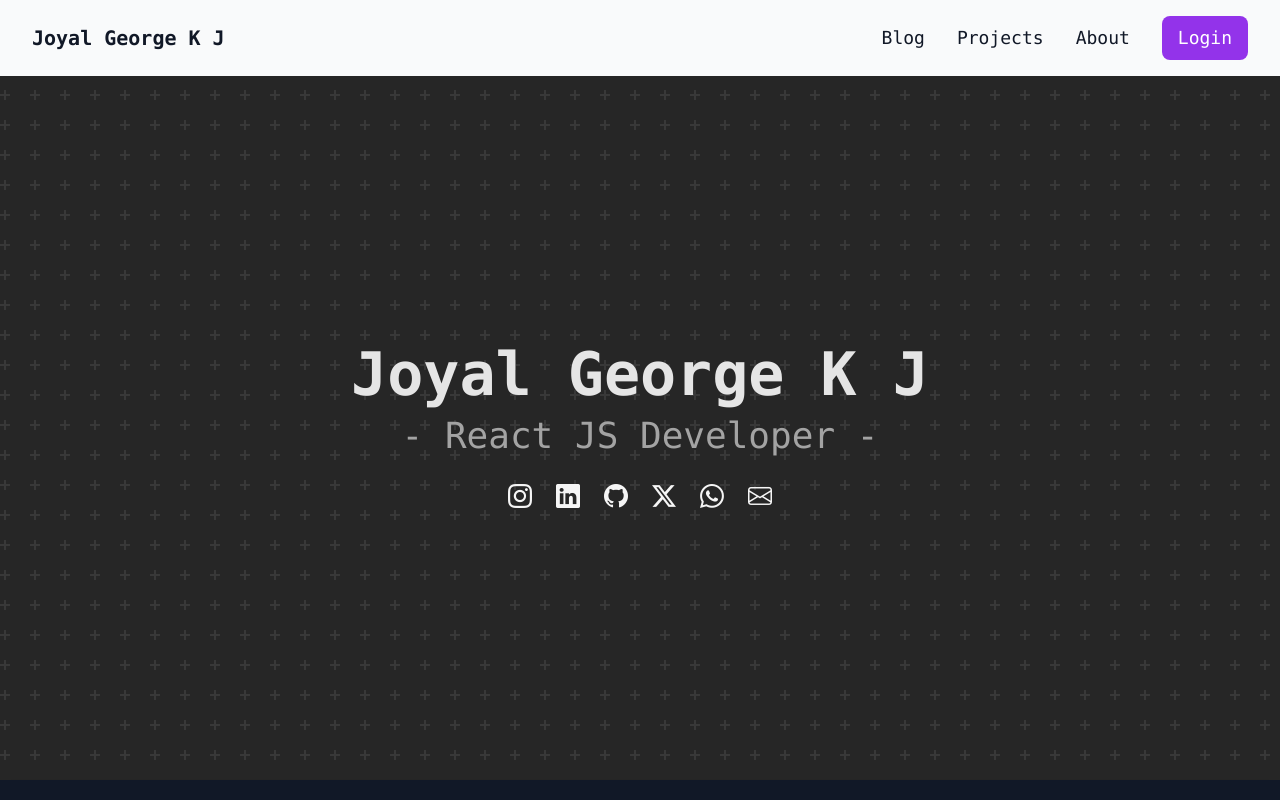
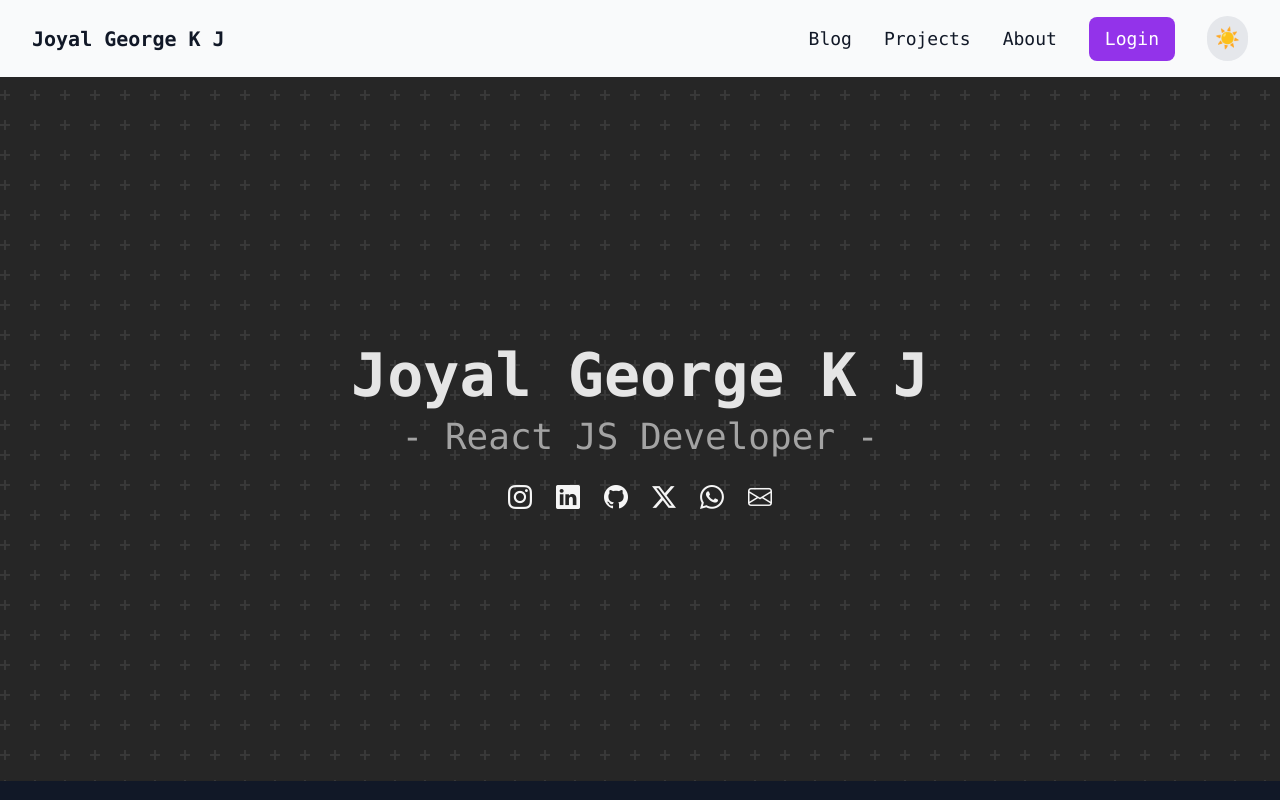
Before and after one commit to Joyal-George-KJ/portfolio, a React (Vite) app: page / in a window 1280 px wide. Shown: the top 800 px of the page. Built offline with nearby package versions, Linux system fonts and the light colour scheme.

Commit message:
Theme Toggle Comming along!

```diff
--- a/index.html
+++ b/index.html
@@ -51,7 +51,7 @@
         />
     </head>
 
-    <body>
+    <body class="dark:bg-neutral-800 bg-neutral-200">
         <div
             id="root"
             style="
--- a/src/components/Header.jsx
+++ b/src/components/Header.jsx
@@ -1,5 +1,6 @@
 import React, { useState, useEffect } from "react";
 import { Link } from "react-router-dom";
+import ThemeToggle from "./ThemeToggle";
 
 function Header() {
     const [toggle, setToggle] = useState(false);
@@ -100,6 +101,9 @@ function Header() {
                                 Login
                             </button>
                         </li>
+                        <li className="cursor-pointer">
+                            <ThemeToggle />
+                        </li>
                     </ul>
                 )}
 
--- /dev/null
+++ b/src/components/ThemeToggle.jsx
@@ -0,0 +1,44 @@
+// ThemeToggle.js
+import React, { useEffect, useState } from 'react';
+
+const ThemeToggle = () => {
+  const [isDarkMode, setIsDarkMode] = useState(false);
+
+  useEffect(() => {
+    const savedTheme = localStorage.getItem('theme');
+    if (savedTheme === 'dark') {
+      setIsDarkMode(true);
+      document.documentElement.classList.add('dark');
+    } else {
+      setIsDarkMode(false);
+      document.documentElement.classList.remove('dark');
+    }
+  }, []);
+
+  const toggleTheme = () => {
+    setIsDarkMode(!isDarkMode);
+    if (!isDarkMode) {
+      localStorage.setItem('theme', 'dark');
+      document.documentElement.classList.add('dark');
+    } else {
+      localStorage.setItem('theme', 'light');
+      document.documentElement.classList.remove('dark');
+    }
+  };
+
+  return (
+    <button
+      onClick={toggleTheme}
+      className="p-2 rounded-full bg-gray-200 dark:bg-gray-700 hover:bg-gray-300 dark:hover:bg-gray-600 transition-colors duration-300"
+      aria-label="Toggle Theme"
+    >
+      {isDarkMode ? (
+        <span className="text-xl">🌙</span> // Moon icon for dark mode
+      ) : (
+        <span className="text-xl">☀️</span> // Sun icon for light mode
+      )}
+    </button>
+  );
+};
+
+export default ThemeToggle;
```
